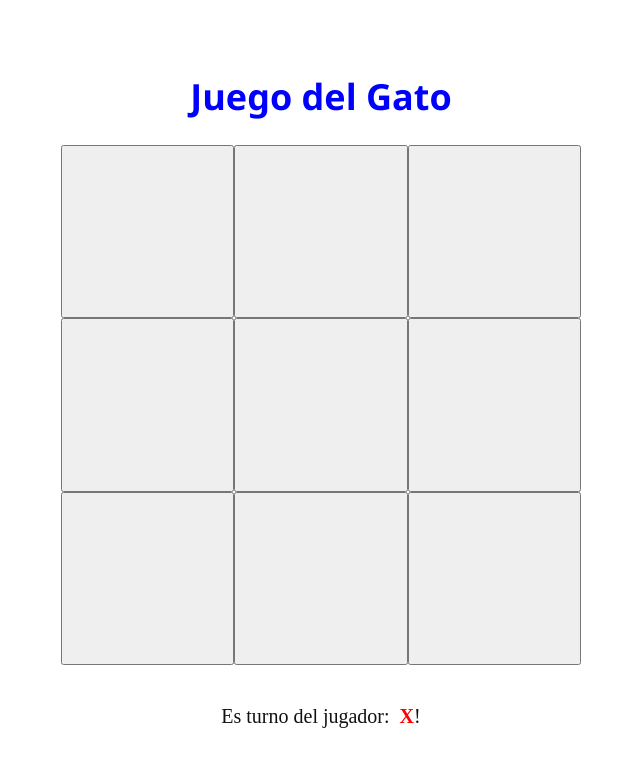
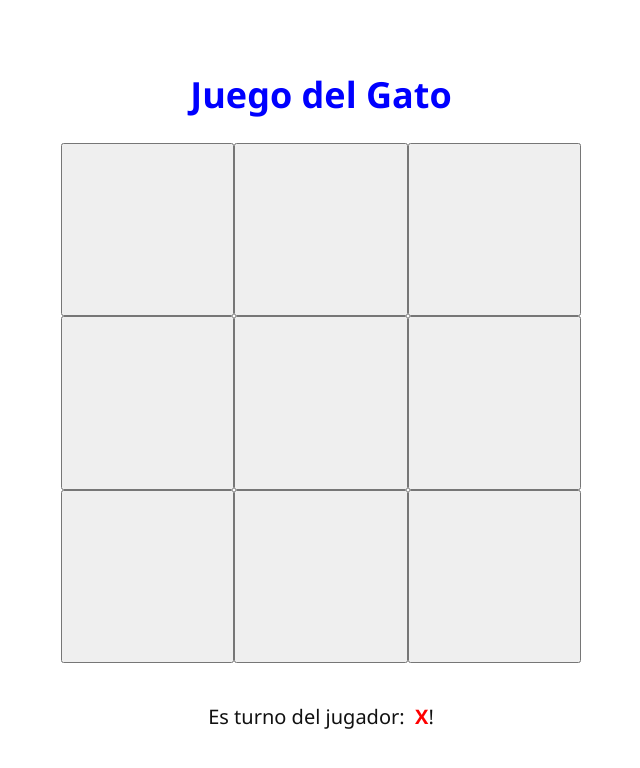
Before and after one commit to DanielM0802/taller2-vue, a Vue app: page / in a window 1280 px wide. Shown: the top 768 px of the page, without its empty margins (319-959 px from the left). Built offline with nearby package versions, Linux system fonts and the light colour scheme.

Commit message:
Modificaciones menores a estilos en componente Juego

```diff
--- a/src/components/Juego.vue
+++ b/src/components/Juego.vue
@@ -8,18 +8,18 @@
       <Tablero :squares="squares" :winner="winner" @click="click" />
 
       <div class="game-info">
-        <p v-if="stepNumber === 0">
+        <p v-if="stepNumber === 0" class="msg">
           Es turno del jugador: &nbsp;<b :class="currentPlayer">{{  currentPlayer }}</b>!
         </p>
-        <p v-else-if="!!winner">
+        <p v-else-if="!!winner" class="msg">
           El ganador es: &nbsp;<b :class="currentPlayer"> {{ currentPlayer }}</b>!&nbsp;
           <button @click="restart" class="btn-new-game">Jugar de nuevo</button>
         </p>
-        <p v-else-if="stepNumber > 8">
-          Empate
+        <p v-else-if="stepNumber > 8" class="msg">
+          ¡Empate!
           <button @click="restart" class="btn-new-game">Jugar de nuevo</button>
         </p>
-        <p v-else>
+        <p v-else class="msg">
           Es turno del jugador: &nbsp;<b :class="currentPlayer">{{ currentPlayer }}</b>
         </p>
       </div>
@@ -150,6 +150,8 @@ export default {
   outline: none;
 }
 
-
+.msg {
+  font-family: 'Segoe UI', Tahoma, Geneva, Verdana, sans-serif;
+}
 
 </style>
```
